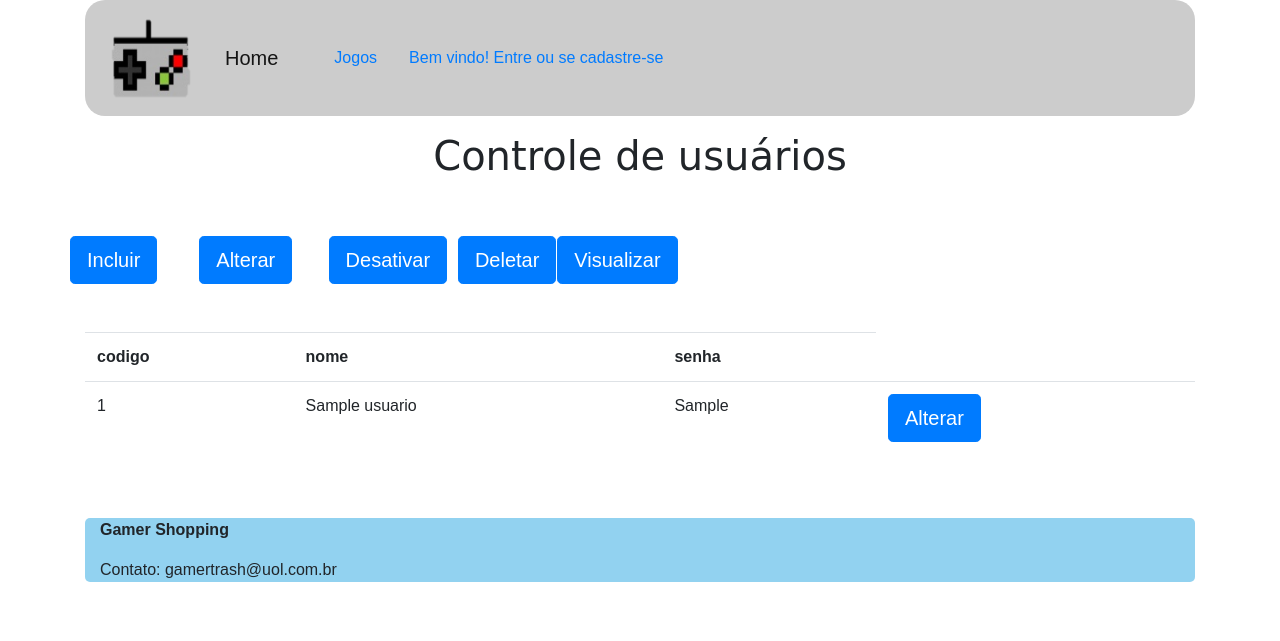
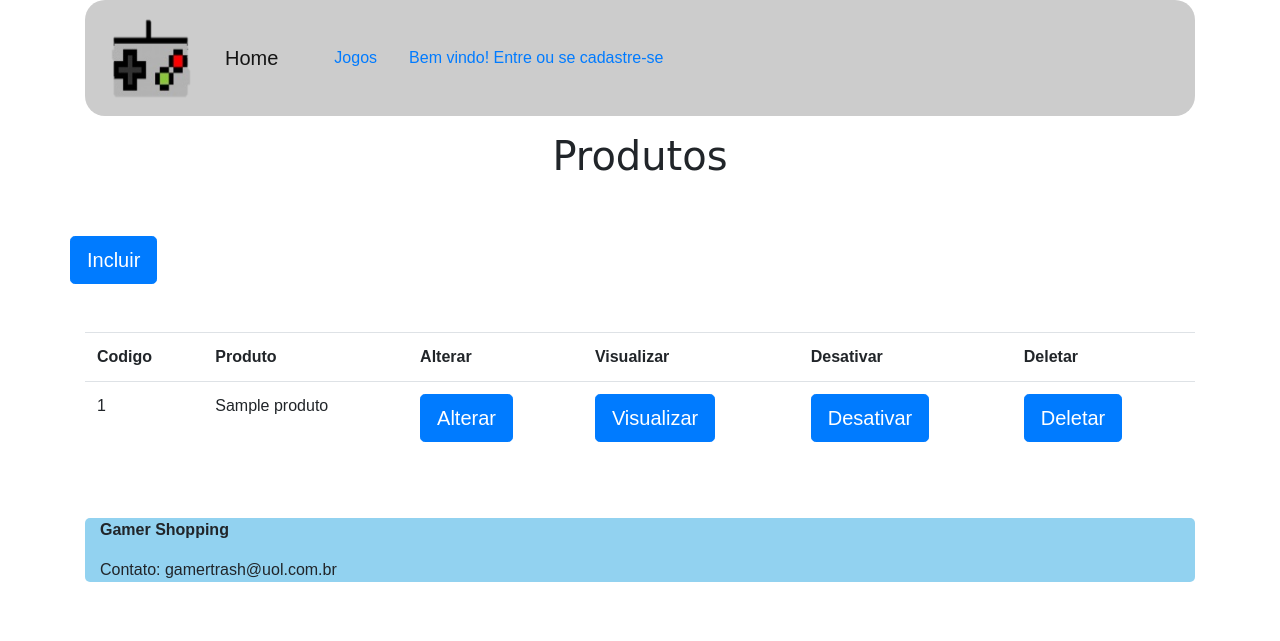
Before and after one commit to emerson-cs-santos/TSI-PI_2-2019, a PHP site: page /Produtos.php in a window 1280 px wide. Shown: the top 641 px of the page. Run offline with PHP 8.4, Linux system fonts and the light colour scheme; tables that the repository leaves empty hold one stand-in row (values such as "Sample post").

Commit message:
Cadastro de produtos

```diff
--- /dev/null
+++ b/JS/produtos.js
@@ -0,0 +1,62 @@
+function cadastro_produto(tipo)
+{
+    var codigo = 0;
+    var nome = '';
+
+   // OBTENDO VALORES DO CADASTRO
+
+   codigo = document.getElementById("produtos_digitar_codigo").value;
+   nome = document.getElementById("produtos_digitar_nome").value;
+
+    var cadastro = "codigo=" + codigo + "&nome=" + nome;
+
+    // VALIDA CHARS
+    if(char_especial(nome))
+    {
+        alert('Não é permitido o uso de caracteres especiais! Exceto " _ "');
+        return;
+    }
+
+    // VERIFICA SE CAMPOS FORAM PREENCHIDOS
+    if(nome == "")
+    {
+        alert('Campos obrigatórios devem ser preenchidos!');
+        return;
+    }
+
+   // AJAX
+    var xmlhttp = new XMLHttpRequest();
+    xmlhttp.onreadystatechange = function()
+    {
+        if (this.readyState == 4 && this.status == 200)
+        {
+
+            var resposta = this.responseText;
+
+            // Tirando ENTER
+            resposta = resposta.replace(/(\r\n|\n|\r)/gm, "");
+
+            switch (resposta)
+			{
+				case 'ok':
+                    alert('Cadastro efetuado/atualizado com sucesso!');
+
+                    window.open("Produtos.php",'_self');
+
+                break;
+
+				case 'existente':
+                    alert('Cadastro já existe!');
+                break;
+
+				 default:
+					alert('Problema ao efetuar Cadastro!');
+			}
+        };
+    }
+
+    // MODO POST
+    xmlhttp.open("POST", "PHP/produtos.php",true);
+    xmlhttp.setRequestHeader("Content-type", "application/x-www-form-urlencoded");
+    xmlhttp.send(cadastro);
+}
--- a/Produtos.php
+++ b/Produtos.php
@@ -2,7 +2,7 @@
     include('cabecalho.php');
 ?>
 
-                    <h1 class="text-center mt-3" style="font-family: Comic Sans MS , cursive, sans-serif;">Controle de usuários</h1>
+                    <h1 class="text-center mt-3" style="font-family: Comic Sans MS , cursive, sans-serif;">Produtos</h1>
                 </div>
             </header>
 
@@ -10,33 +10,15 @@
                 <section class='row'>
                     <div class='row mt-5'>
                         <div class='col-3'>
-                            <a href='Usuarios_digitar.php?ID=0'> <button type="button" class="btn btn-primary btn-lg">Incluir</button> </a>
+                            <a href='Produtos_digitar.php?ID=0'> <button type="button" class="btn btn-primary btn-lg">Incluir</button> </a>
                         </div>
-
-                        <div class='col-3'>
-                                <button type="button" class="btn btn-primary btn-lg">Alterar</button>
-                        </div>
-
-                        <div class='col-3'>
-                                <button type="button" class="btn btn-primary btn-lg">Desativar</button>
-                        </div>
-
-                        <div class='col-3'>
-                            <button type="button" class="btn btn-primary btn-lg">Deletar</button>
-                        </div>
-                    </div>
-
-                    <div class='row mt-5'>
-                        <div class='col-12'>
-                            <button type="button" class="btn btn-primary btn-lg">Visualizar</button>
-                         </div>
                     </div>
 
                     <?php
 
                         include('PHP\conexao_bd.php');
 
-                        $query = "select * from usuarios";
+                        $query = "select * from produtos order by codigo desc";
                         $result = $conn->query($query);
 
                         echo "<div class='container mt-5'>";
@@ -45,12 +27,15 @@
                                 echo "<div class='col-xs-6'>";
                                 echo "<div class='table-responsive'>";
 
-                                    echo "<table id ='usuarios_table' class='table table-hover table-inverse'>";
+                                    echo "<table id ='produtos_table' class='table table-hover table-inverse'>";
 
                                     echo "<tr>";
-                                    echo "<th>codigo</th>";
-                                    echo "<th>nome</th>";
-                                    echo "<th>senha</th>";
+                                    echo "<th>Codigo</th>";
+                                    echo "<th>Produto</th>";
+                                    echo "<th>Alterar</th>";
+                                    echo "<th>Visualizar</th>";
+                                    echo "<th>Desativar</th>";
+                                    echo "<th>Deletar</th>";
                                     echo "</tr>";
 
                                     if ($result->num_rows > 0) {
@@ -60,9 +45,11 @@
                                             echo "<tr>";
                                             echo "<td>" . $row["codigo"] . "</td>";
                                             echo "<td>" . $row["nome"] . "</td>";
-                                            echo "<td>" . $row["senha"] . "</td>";
 
-                                            echo " <td> <a id='' type='button' class='btn btn-primary btn-lg'  href='Usuarios_digitar.php?ID={$row["codigo"]}'>Alterar</a> </td>";
+                                            echo " <td> <a id='' type='button' class='btn btn-primary btn-lg'  href='Produtos_digitar.php?ID={$row["codigo"]}'>Alterar</a> </td>";
+                                            echo " <td> <a id='' type='button' class='btn btn-primary btn-lg'  href='Produtos_digitar.php?ID={$row["codigo"]}'>Visualizar</a> </td>";
+                                            echo " <td> <a id='' type='button' class='btn btn-primary btn-lg'  href='Produtos_digitar.php?ID={$row["codigo"]}'>Desativar</a> </td>";
+                                            echo " <td> <a id='' type='button' class='btn btn-primary btn-lg'  href='Produtos_digitar.php?ID={$row["codigo"]}'>Deletar</a> </td>";
 
                                             echo "</tr>";
                                         }
--- a/Usuarios_digitar.php
+++ b/Usuarios_digitar.php
@@ -1,5 +1,7 @@
 <?php
 $ID = $_GET['ID'];
+
+//$ID = $_POST['ID'];
 
 $usuario='';
 $senha='';
@@ -28,7 +30,7 @@ else
     $acao='INCLUIR';
 }
 
-echo $ID;
+//echo $ID;
 ?>
 
 <?php
--- a/cabecalho.php
+++ b/cabecalho.php
@@ -15,6 +15,7 @@
 
     <script src="JS/login.js"></script>
     <script src="JS/funcoes.js"></script>
+    <script src="JS/produtos.js"></script>
 </head>
 
 <body>
```
Also changed, not shown: PHP/novo_user.php (+23 -5 lines), PHP/produtos.php (added, +73 -0 lines), Produtos_digitar.php (+48 -6 lines), SQL/produtos.sql (+2 -7 lines), Usuarios.php (+13 -21 lines).
